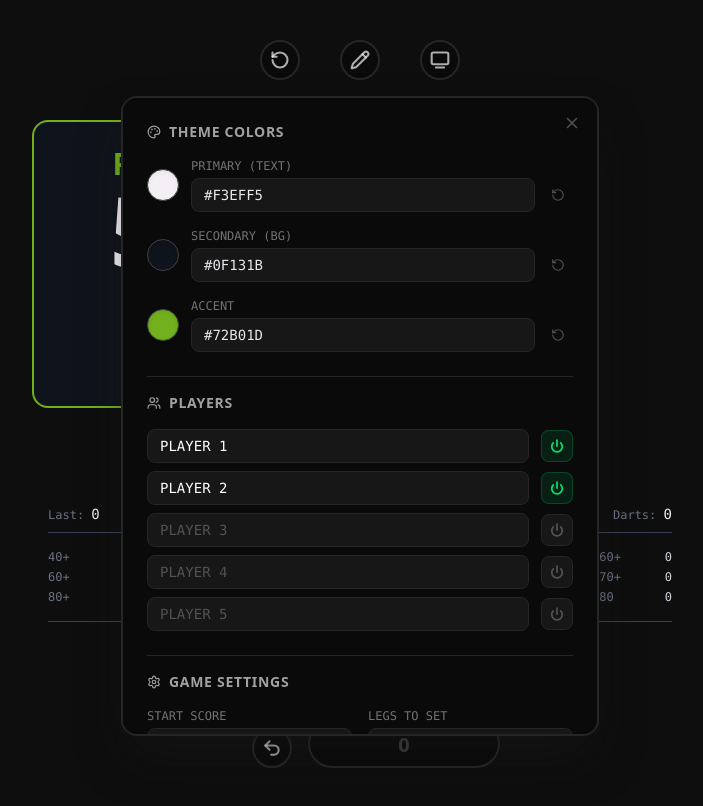
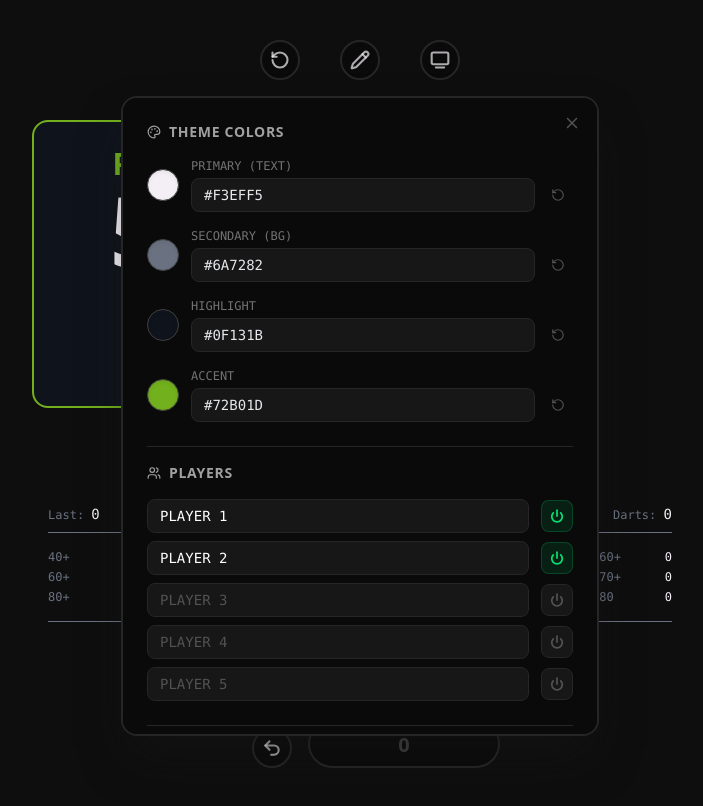
Before and after one commit to lukasus55/dartES, a Next.js app: page / in a window 1280 px wide. Both pictures are taken after a click on the button "Edit". Shown: the top 806 px of the page, without its empty margins (280-983 px from the left). Built offline with nearby package versions, Linux system fonts and the light colour scheme.

Commit message:
Made stats color customizable

```diff
--- a/app/components/CheckoutGuide.tsx
+++ b/app/components/CheckoutGuide.tsx
@@ -18,7 +18,7 @@ return (
             {guide.map((dart, i) => (
             <div
                 key={i}
-                className={`flex items-center justify-center px-3 py-1 rounded-md font-bold text-sm shadow-lg bg-customizableSecondary border-2 border-customizableAccent w-1/3`}
+                className={`flex items-center justify-center px-3 py-1 rounded-md font-bold text-sm shadow-lg bg-customizableHighlit border-2 border-customizableAccent w-1/3`}
             >
                 {dart}
             </div>
--- a/app/components/CustomizationPopup.tsx
+++ b/app/components/CustomizationPopup.tsx
@@ -10,8 +10,9 @@ interface CustomizationPopupProps {
 
 const DEFAULT_THEME = {
   primary: "#F3EFF5",
-  secondary: "#0F131B",
+  secondary: "#6A7282",
   accent: "#72B01D",
+  highlight: "#0F131B",
 };
 
 const DEFAULT_SETTINGS = {
@@ -34,6 +35,8 @@ export default function CustomizationPopup({ onClose }: CustomizationPopupProps)
   const [primaryColor, setPrimaryColor] = useState(DEFAULT_THEME.primary);
   const [secondaryColor, setSecondaryColor] = useState(DEFAULT_THEME.secondary);
   const [accentColor, setAccentColor] = useState(DEFAULT_THEME.accent);
+  const [highlightColor, setHighlightColor] = useState(DEFAULT_THEME.highlight); // Added Highlight State
+
   const [startingScore, setStartingScore] = useState(DEFAULT_SETTINGS.startingScore);
   const [legsToWinSet, setLegsToWinSet] = useState(DEFAULT_SETTINGS.legsToWinSet);
 
@@ -58,6 +61,8 @@ export default function CustomizationPopup({ onClose }: CustomizationPopupProps)
       setPrimaryColor(parsed.primary || DEFAULT_THEME.primary);
       setSecondaryColor(parsed.secondary || DEFAULT_THEME.secondary);
       setAccentColor(parsed.accent || DEFAULT_THEME.accent);
+      setHighlightColor(parsed.highlight || DEFAULT_THEME.highlight);
+
       setStartingScore(parsed.startingScore || DEFAULT_SETTINGS.startingScore);
       setLegsToWinSet(parsed.legsToWinSet || DEFAULT_SETTINGS.legsToWinSet);
       setPlayersConfig(parsed.players || DEFAULT_PLAYERS);
@@ -65,10 +70,12 @@ export default function CustomizationPopup({ onClose }: CustomizationPopupProps)
       if (parsed.primary) document.documentElement.style.setProperty("--customizablePrimary", parsed.primary);
       if (parsed.secondary) document.documentElement.style.setProperty("--customizableSecondary", parsed.secondary);
       if (parsed.accent) document.documentElement.style.setProperty("--customizableAccent", parsed.accent);
+      if (parsed.highlight) document.documentElement.style.setProperty("--customizableHighlit", parsed.highlight);
     } else {
       setPrimaryColor(getCssVar("--customizablePrimary") || DEFAULT_THEME.primary);
       setSecondaryColor(getCssVar("--customizableSecondary") || DEFAULT_THEME.secondary);
       setAccentColor(getCssVar("--customizableAccent") || DEFAULT_THEME.accent);
+      setHighlightColor(getCssVar("--customizableHighlit") || DEFAULT_THEME.highlight);
     }
   }, []);
 
@@ -78,6 +85,7 @@ export default function CustomizationPopup({ onClose }: CustomizationPopupProps)
       primary: updates.primary ?? primaryColor,
       secondary: updates.secondary ?? secondaryColor,
       accent: updates.accent ?? accentColor,
+      highlight: updates.highlight ?? highlightColor,
       startingScore: updates.startingScore ?? startingScore,
       legsToWinSet: updates.legsToWinSet ?? legsToWinSet,
       players: updates.players ?? playersConfig,
@@ -90,7 +98,8 @@ export default function CustomizationPopup({ onClose }: CustomizationPopupProps)
     document.documentElement.style.setProperty(varName, value);
     const key = varName === "--customizablePrimary" ? "primary"
               : varName === "--customizableSecondary" ? "secondary"
-              : "accent";
+              : varName === "--customizableAccent" ? "accent"
+              : "highlight"; // Handle key mapping
     saveToStorage({ [key]: value });
   };
 
@@ -192,6 +201,38 @@ export default function CustomizationPopup({ onClose }: CustomizationPopupProps)
                 className="w-full bg-neutral-900 border border-neutral-800 rounded-lg px-3 py-1.5 text-sm text-gray-200 font-mono outline-none focus:border-neutral-600"
               />
               <button onClick={() => handleResetSingle("--customizableSecondary", DEFAULT_THEME.secondary, setSecondaryColor)} className="p-2 text-neutral-600 hover:text-white rounded-lg">
+                <RotateCcw size={14} />
+              </button>
+            </div>
+          </div>
+        </div>
+
+        {/* HIGHLIGHT */}
+        <div className="flex items-center gap-3 relative">
+          <button
+            className="w-8 h-8 rounded-full border border-neutral-700 shadow-inner transition-colors duration-200 cursor-pointer"
+            style={{ backgroundColor: highlightColor }}
+            onClick={() => setActivePicker("highlight")}
+          />
+          {activePicker === "highlight" && (
+            <div className="absolute top-10 left-0 z-50">
+              <ColorPickerPopup
+                color={highlightColor}
+                onChange={(c) => handleColorChange("--customizableHighlit", c, setHighlightColor)}
+                onClose={() => setActivePicker(null)}
+              />
+            </div>
+          )}
+          <div className="flex-1 flex flex-col">
+            <label className="text-xs text-neutral-500 font-mono mb-1">HIGHLIGHT</label>
+            <div className="flex items-center gap-2">
+              <input
+                type="text"
+                value={highlightColor.toUpperCase()}
+                onChange={(e) => handleColorChange("--customizableHighlit", e.target.value, setHighlightColor)}
+                className="w-full bg-neutral-900 border border-neutral-800 rounded-lg px-3 py-1.5 text-sm text-gray-200 font-mono outline-none focus:border-neutral-600"
+              />
+              <button onClick={() => handleResetSingle("--customizableHighlit", DEFAULT_THEME.highlight, setHighlightColor)} className="p-2 text-neutral-600 hover:text-white rounded-lg">
                 <RotateCcw size={14} />
               </button>
             </div>
--- a/app/components/PlayerScore.tsx
+++ b/app/components/PlayerScore.tsx
@@ -22,7 +22,7 @@ export default function PlayerScore({
         transition-all duration-300 border-2
         ${
           isActive
-            ? "border-customizableAccent bg-customizableSecondary"
+            ? "border-customizableAccent bg-customizableHighlit"
             : "border-transparent bg-transparent"
         }
       `}
--- a/app/components/PlayerStats.tsx
+++ b/app/components/PlayerStats.tsx
@@ -13,8 +13,8 @@ export default function PlayerStats({ history = [], checkouts = [] }: PlayerStat
   // Helper function to conditionally apply the highlight class
   const getStyle = (condition: boolean) => {
     return condition
-      ? "text-accent font-bold scale-110 transition-all duration-300 inline-block" // Active Style
-      : "text-gray-300"; // Default Style
+      ? "text-customizableAccent font-bold scale-110 transition-all duration-300 inline-block" // Active Style
+      : "text-customizablePrimary"; // Default Style
   };
 
   const sum = history.reduce((a, b) => a + b, 0);
@@ -37,15 +37,15 @@ export default function PlayerStats({ history = [], checkouts = [] }: PlayerStat
   const s40Plus = history.filter(s => s >= 40 && s < 60).length;
 
   return (
-    <div className="flex flex-col gap-2 min-w-80 mx-5 p-4 text-xs font-mono text-gray-500">
+    <div className="flex flex-col gap-2 min-w-80 mx-5 p-4 text-xs font-mono text-customizableSecondary">
 
-      <div className="flex justify-between border-b border-gray-700 pb-2 mb-2">
-        <div>Last: <span className="text-primary text-sm">{lastThrow}</span></div>
-        <div>AVG: <span className="text-primary text-sm">{avg}</span></div>
-        <div>Darts: <span className="text-primary text-sm">{dartsThrown}</span></div>
+      <div className="flex justify-between border-b pb-2 mb-2">
+        <div>Last: <span className="text-customizablePrimary text-sm">{lastThrow}</span></div>
+        <div>AVG: <span className="text-customizablePrimary text-sm">{avg}</span></div>
+        <div>Darts: <span className="text-customizablePrimary text-sm">{dartsThrown}</span></div>
       </div>
 
-      <div className="grid grid-cols-3 gap-x-6 gap-y-1 border-b border-gray-700 pb-4 mb-2">
+      <div className="grid grid-cols-3 gap-x-6 gap-y-1 border-b pb-4 mb-2">
 
         <div className="flex justify-between">
           <span>40+</span>
@@ -98,7 +98,7 @@ export default function PlayerStats({ history = [], checkouts = [] }: PlayerStat
         <div>  </div>
         <div>
           Hi-Fin:{" "}
-          <span className={isNewHighFinish ? "text-accent font-bold" : "text-gray-300"}>
+          <span className={isNewHighFinish ? "text-customizableAccent font-bold" : "text-customizablePrimary"}>
             {highestFinish > 0 ? highestFinish : "-"}
           </span>
         </div>
--- a/app/globals.css
+++ b/app/globals.css
@@ -4,7 +4,8 @@
   --background: #0e0e0e;
   --primary: #F3EFF5;
   --customizablePrimary: #F3EFF5;
-  --customizableSecondary: #0F131B;
+  --customizableSecondary: #6A7282;
+  --customizableHighlit: #0F131B;
   --customizableAccent: #72B01D;
 }
 
@@ -13,6 +14,7 @@
   --color-primary: var(--primary);
   --color-customizablePrimary: var(--customizablePrimary);
   --color-customizableSecondary: var(--customizableSecondary);
+  --color-customizableHighlit: var(--customizableHighlit);
   --color-customizableAccent: var(--customizableAccent);
 }
 
```
